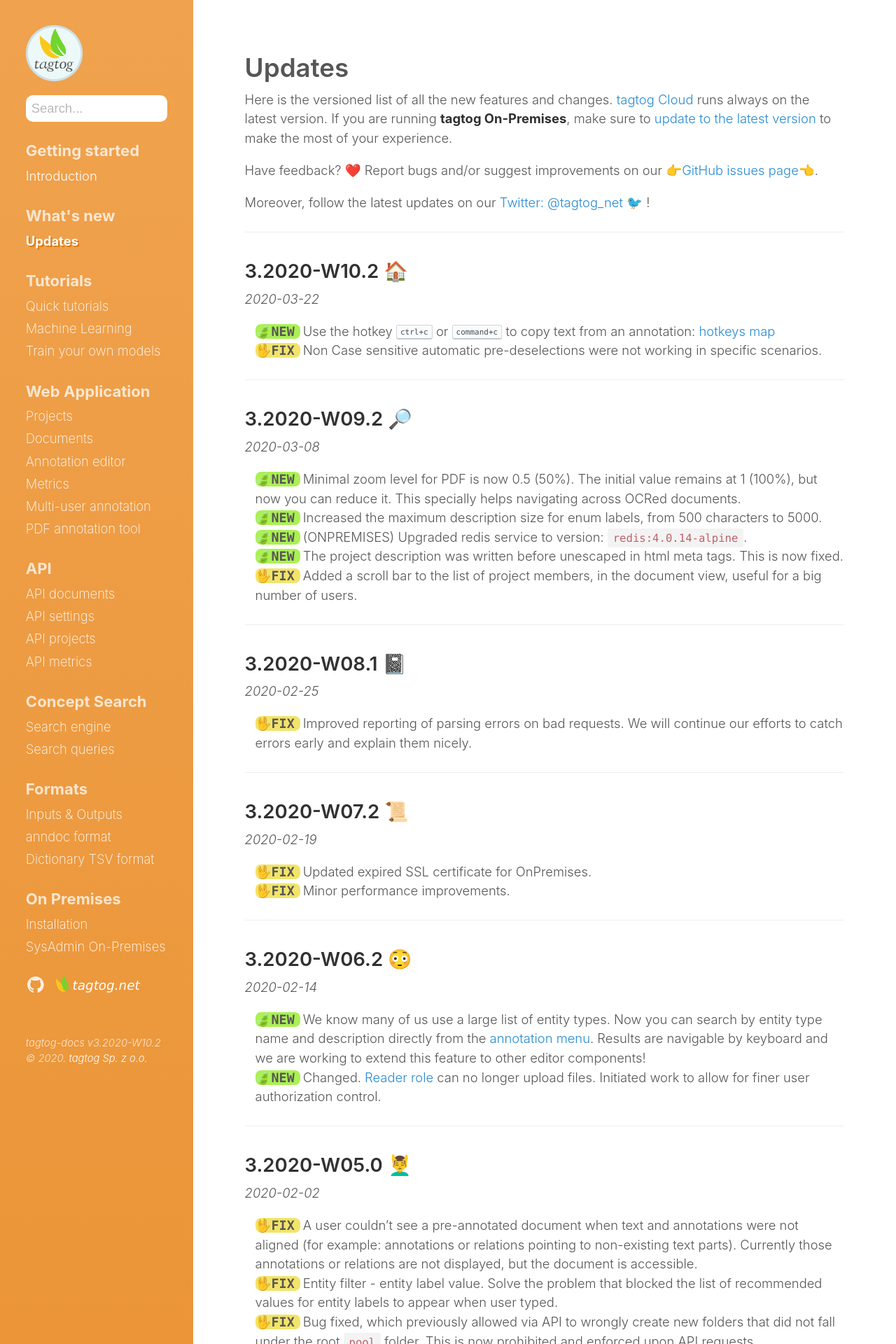
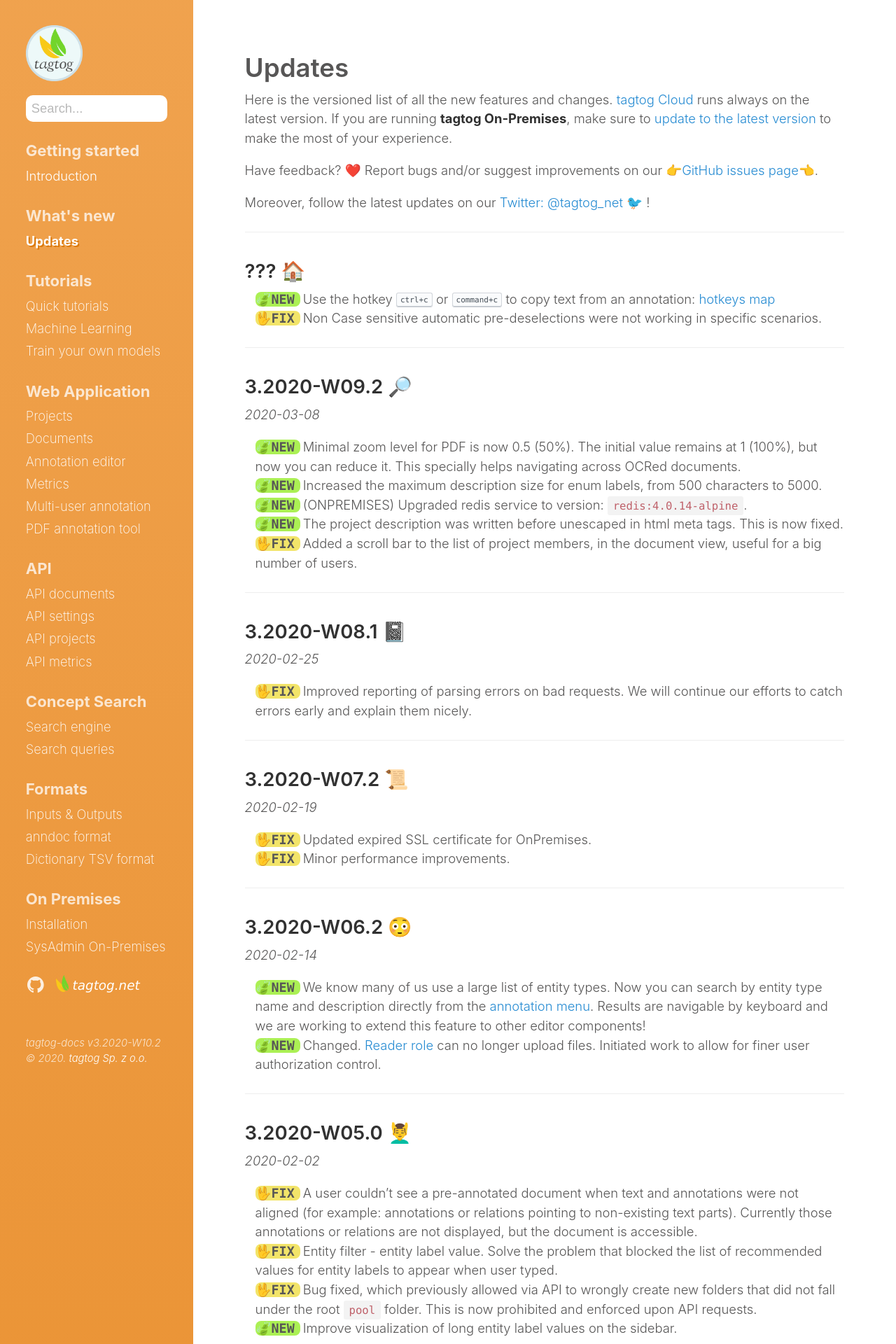
Before and after one commit to tagtogorg/tagtog-doc, a Jekyll site: the page built from updates.md, in a window 1280 px wide. Shown: the top 1920 px of the page at 70% size. Built offline with Jekyll 4.4.1, drawn with Linux system fonts in a browser that asks for light colours; nearby versions of some CDN libraries; emoji names are drawn with the system emoji font.

Commit message:
force bump

```diff
--- a/updates.md
+++ b/updates.md
@@ -14,8 +14,7 @@ Moreover, follow the latest updates on our [Twitter: @tagtog_net 🐦](https://t
 
 ---
 
-## 3.2020-W10.2 🏠
-_2020-03-22_
+## ??? 🏠
 
 <ul class="updates">
   <li class="new"><span markdown="1">Use the hotkey <kbd>ctrl+c</kbd> or <kbd>command+c</kbd> to copy text from an annotation: [hotkeys map](webeditor.html#hotkeys-map)</span></li>
```
